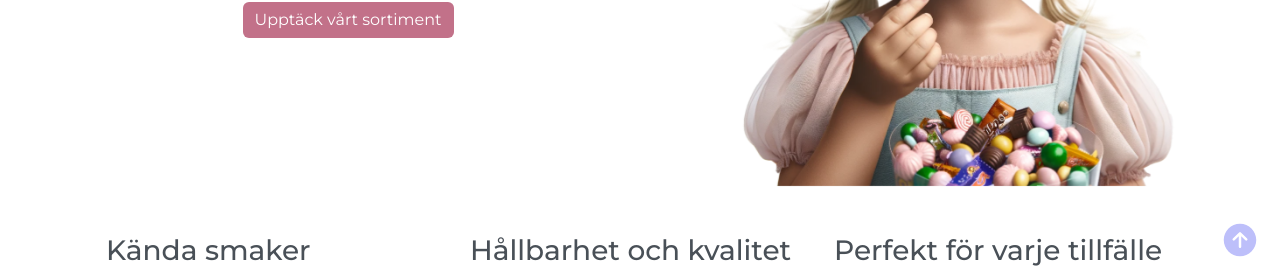
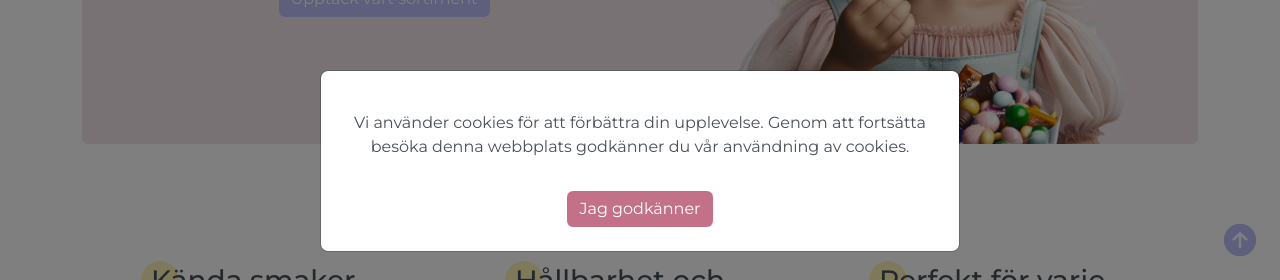
Before and after one commit to glafver/BonbonBoutique, a React (Vite) app: page / in a window 1280 px wide. Shown: the part 520-800 px from the top of the page. Built offline with nearby package versions, Linux system fonts and the light colour scheme; no server answers; a web font is replaced by a local one.

Commit message:
import fix

```diff
--- a/src/components/partials/Footer.tsx
+++ b/src/components/partials/Footer.tsx
@@ -1,9 +1,12 @@
-import { Container, Row, Col } from 'react-bootstrap';
+import { Container, Row, Col, Modal, Button } from 'react-bootstrap';
 import { FaPhone, FaFacebook, FaTwitter, FaInstagram } from 'react-icons/fa';
 import { Link } from 'react-router-dom';
+import { useState } from 'react';
 
 const Footer = () => {
+    const [show, setShow] = useState(true);
 
+    const handleClose = () => setShow(false);
     return (
         <footer id='footer' className="py-5">
             <Container>
@@ -47,6 +50,14 @@ const Footer = () => {
                         </p>
                     </Col>
                 </Row>
+                <Modal show={show} centered className='gdpr-modal'>
+                    <Modal.Body className='text-center py-4'>
+                        <p className='py-3'>Vi använder cookies för att förbättra din upplevelse. Genom att fortsätta besöka denna webbplats godkänner du vår användning av cookies.</p>
+                        <Button variant="secondary" onClick={handleClose}>
+                            Jag godkänner
+                        </Button>
+                    </Modal.Body>
+                </Modal>
             </Container>
         </footer>
     );
--- a/src/pages/HomePage.tsx
+++ b/src/pages/HomePage.tsx
@@ -1,14 +1,14 @@
 import { Container } from 'react-bootstrap';
 import { Fade, Slide } from "react-awesome-reveal";
-import BenefitsSection from '../components/hero_page_sections/BenefitsSection';
-import HeroSection from '../components/hero_page_sections/HeroSection';
-import LogosSection from '../components/hero_page_sections/LogosSection';
-import NewIn from '../components/hero_page_sections/NewInSection';
-import SubscribeSection from '../components/hero_page_sections/SubscribeSection';
+import BenefitsSection from '../components/home_page_sections/BenefitsSection';
+import HeroSection from '../components/home_page_sections/HeroSection';
+import LogosSection from '../components/home_page_sections/LogosSection';
+import NewIn from '../components/home_page_sections/NewInSection';
+import SubscribeSection from '../components/home_page_sections/SubscribeSection';
 
 const HomePage: React.FC = () => {
     return (
-        <Container id='home-page page-wrapper' >
+        <Container id='home-page' className='page-wrapper' >
             <Fade duration={1000} triggerOnce> <HeroSection /></Fade>
 
             <Slide direction='right' triggerOnce><BenefitsSection /></Slide>
--- a/src/styles/_footer.scss
+++ b/src/styles/_footer.scss
@@ -6,4 +6,20 @@
             text-decoration: underline;
         }
     }
+
+
 }
+
+.gdpr-modal {
+    .modal-dialog {
+        @media (min-width: map-get($breakpoints, md)) {
+            max-width: 50vw;
+        }
+    }
+
+    .modal-dialog-centered {
+        @media (min-width: map-get($breakpoints, md)) {
+            align-items: end !important;
+        }
+    }
+}
```
Also changed, not shown: src/components/home_page_sections/BenefitsSection.tsx (renamed from src/components/hero_page_sections/BenefitsSection.tsx), src/components/home_page_sections/HeroSection.tsx (renamed from src/components/hero_page_sections/HeroSection.tsx), src/components/home_page_sections/LogosSection.tsx (renamed from src/components/hero_page_sections/LogosSection.tsx), src/components/home_page_sections/NewInSection.tsx (renamed from src/components/hero_page_sections/NewInSection.tsx), src/components/home_page_sections/SubscribeSection.tsx (renamed from src/components/hero_page_sections/SubscribeSection.tsx).
